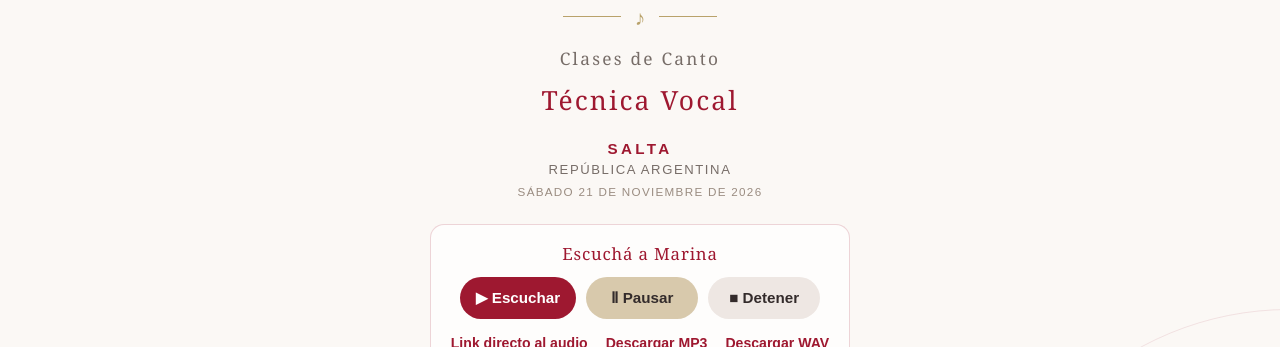
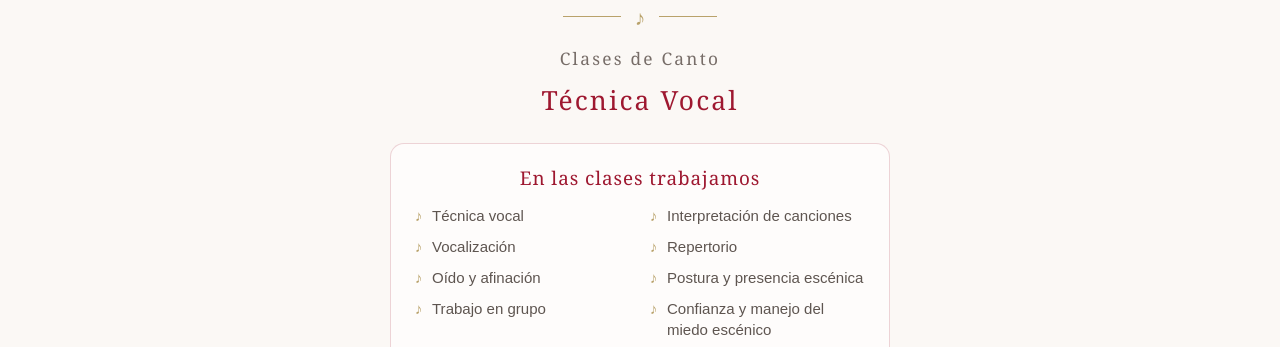
Before and after one commit to imprentaruiz-salta/academia-marina-lamas, a plain HTML site: page index.html in a window 1280 px wide. Shown: the part 575-922 px from the top of the page. Drawn offline with Linux system fonts and the light colour scheme.

Commit message:
Agregar contenidos de las clases de canto

```diff
--- a/index.html
+++ b/index.html
@@ -4,10 +4,10 @@
   <meta charset="utf-8">
   <meta name="viewport" content="width=device-width, initial-scale=1">
   <title>Academia de canto Marina Lamas</title>
-  <meta name="description" content="Academia de canto Marina Lamas.">
+  <meta name="description" content="Academia de Canto Marina Lamas: técnica vocal, interpretación de canciones, vocalización, repertorio y más.">
   <meta property="og:type" content="website">
-  <meta property="og:title" content="Academia de canto Marina Lamas">
-  <meta property="og:description" content="Academia de canto Marina Lamas.">
+  <meta property="og:title" content="Academia de Canto Marina Lamas">
+  <meta property="og:description" content="Clases de canto, técnica vocal, vocalización, repertorio, interpretación y confianza escénica en Salta.">
   <meta name="twitter:card" content="summary_large_image">
   <link rel="icon" type="image/png" href="icon-192.png">
   <meta name="theme-color" content="#fbf8f5">
@@ -26,6 +26,20 @@
       <div class="rule" aria-hidden="true"><span></span><span>♪</span><span></span></div>
       <p class="welcome">Clases de Canto</p>
       <p class="offer">Técnica Vocal</p>
+      <section class="class-topics" aria-labelledby="topics-title">
+        <h2 id="topics-title">En las clases trabajamos</h2>
+        <ul>
+          <li>Técnica vocal</li>
+          <li>Interpretación de canciones</li>
+          <li>Vocalización</li>
+          <li>Repertorio</li>
+          <li>Oído y afinación</li>
+          <li>Postura y presencia escénica</li>
+          <li>Trabajo en grupo</li>
+          <li>Confianza y manejo del miedo escénico</li>
+          <li>Primeros pasos en escenarios</li>
+        </ul>
+      </section>
       <p class="location-date"><span>Salta</span><span>República Argentina</span><time datetime="2026-11-21">Sábado 21 de noviembre de 2026</time></p>
       <section class="audio-card" aria-label="Muestra de audio de Marina Lamas">
         <p class="audio-title">Escuchá a Marina</p>
@@ -77,6 +91,11 @@
     .rule span:not(:nth-child(2)){width:58px;height:1px;background:var(--gold)}
     .welcome{margin:0;color:#776d68;font-size:1.08rem;letter-spacing:.13em}
     .offer{margin:12px 0 0;color:var(--wine);font-size:clamp(1.25rem,4vw,1.65rem);letter-spacing:.08em}
+    .class-topics{width:min(100%,500px);margin:25px auto 0;padding:21px 24px 20px;border:1px solid rgba(158,24,48,.18);border-radius:14px;background:rgba(255,255,255,.62);text-align:left}
+    .class-topics h2{margin:0 0 14px;color:var(--wine);font-size:1.18rem;font-weight:400;letter-spacing:.05em;text-align:center}
+    .class-topics ul{display:grid;grid-template-columns:repeat(2,minmax(0,1fr));gap:10px 20px;margin:0;padding:0;list-style:none}
+    .class-topics li{position:relative;padding-left:17px;color:#5e5550;font:500 .94rem/1.4 Arial,sans-serif}
+    .class-topics li:before{content:"♪";position:absolute;left:0;top:0;color:var(--gold)}
     .location-date{display:flex;flex-direction:column;gap:5px;margin:22px auto 0;color:#776d68;font:500 .82rem Arial,sans-serif;letter-spacing:.12em;text-transform:uppercase}
     .location-date span:first-child{color:var(--wine);font-size:.95rem;font-weight:700;letter-spacing:.22em}
     .location-date time{margin-top:3px;color:#9a8c81;font-size:.73rem;letter-spacing:.11em}
@@ -91,6 +110,7 @@
     .audio-links{display:flex;flex-wrap:wrap;justify-content:center;gap:10px 18px;margin-top:16px;font:600 .88rem Arial,sans-serif}
     .audio-links a{color:var(--wine);text-decoration:underline;text-underline-offset:3px}
     .audio-links a:focus-visible{outline:3px solid var(--gold);outline-offset:3px;border-radius:2px}
+    @media(max-width:520px){.class-topics{padding:18px 16px}.class-topics ul{grid-template-columns:1fr;gap:9px}}
     @media(max-width:420px){.identity{padding:20px 4px}.logo{margin-bottom:18px}.eyebrow{letter-spacing:.27em}}
   </style>
   <script src="https://counterapi.com/c.js?ns=academia-marina-lamas.onrender.com" async></script>
```
